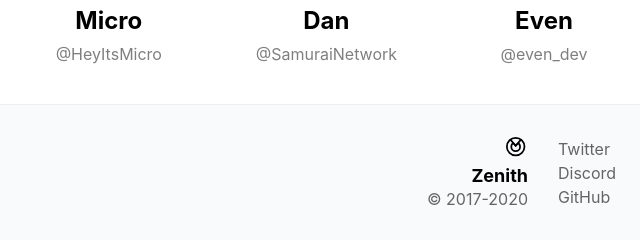
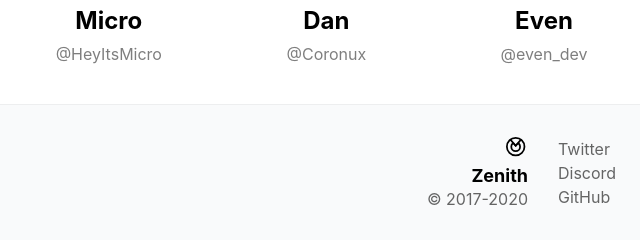
Before and after one commit to ZenithDevs/Tsukihi, a website: page site/index.pug in a window 1280 px wide. Shown: the part 1269-1509 px from the top of the page, 96-736 px from the left. Drawn offline with nearby package versions, Linux system fonts and the light colour scheme; files that its build step writes are made by us from their sources.

Commit message:
Updated Dan's Twitter

```diff
--- a/site/index.pug
+++ b/site/index.pug
@@ -30,6 +30,6 @@ html(lang="en")
 				+person("Skitty", "Skittyblock")
 				+person("Nash0", "ItsNash0")
 				+person("Micro", "HeyItsMicro")
-				+person("Dan", "SamuraiNetwork")
+				+person("Dan", "Coronux")
 				+person("Even", "even_dev")
 		include includes/footer.pug
```
Also changed, not shown: docs/index.html.
